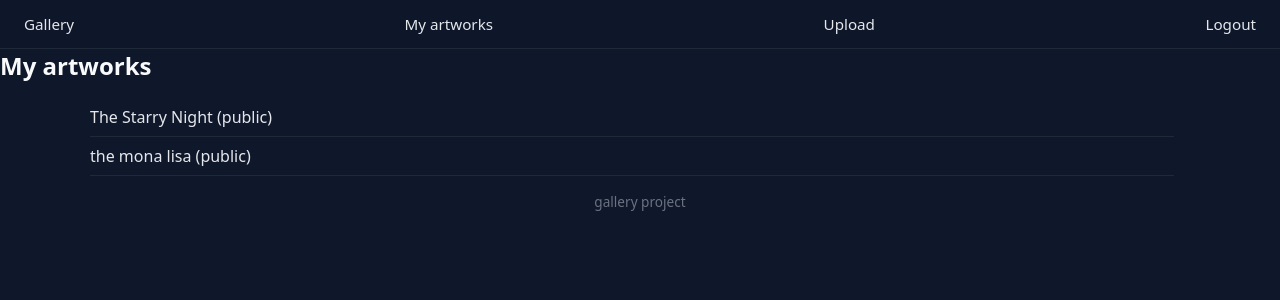
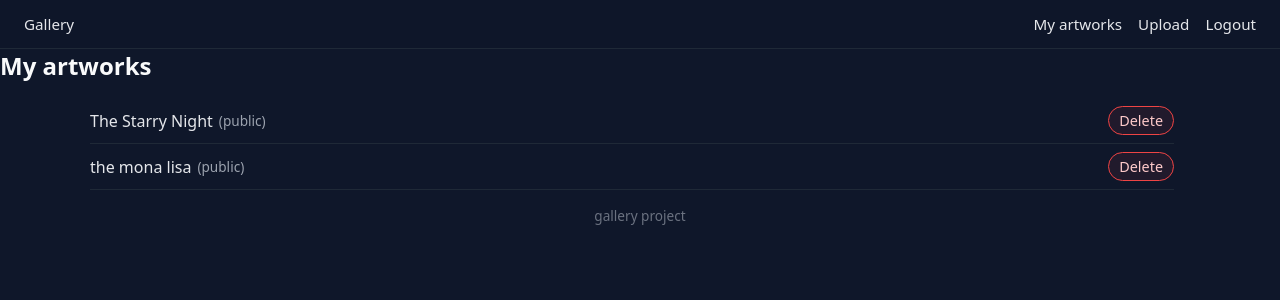
Before and after one commit to ayoubjoudii/OTC, a PHP site: page /my_artworks.php in a window 1280 px wide. Shown: the top 300 px of the page. Run offline with PHP 8.4, Linux system fonts and the light colour scheme; a user stored in the database is signed in; data comes from the database, SQL or seed files in the repository.

Commit message:
minor changes

```diff
--- a/header.php
+++ b/header.php
@@ -11,26 +11,28 @@ require_once 'config.php';
 </head>
 <body>
 <nav>
+  <div class="nav-left">
+    <?php if (!isset($_SESSION['user_id'])): ?>
+      <!-- Logged-out: show Register + Login on the left -->
+      <a href="register.php">Register</a>
+      <a href="login.php">Login</a>
+    <?php else: ?>
+      <!-- Logged-in: put Gallery on the left -->
       <a href="index.php">Gallery</a>
+    <?php endif; ?>
+  </div>
 
+  <div class="nav-right">
     <?php if (isset($_SESSION['user_id'])): ?>
-
       <?php if (!empty($_SESSION['role']) && $_SESSION['role'] === 'artist'): ?>
-      <!-- Artist nav -->
         <a href="my_artworks.php">My artworks</a>
         <a href="upload_artwork.php">Upload</a>
       <?php else: ?>
-      <!-- Normal user (can become artist) -->
         <a href="become_artist.php">Become artist</a>
       <?php endif; ?>
 
       <a href="logout.php">Logout</a>
-
-  <?php else: ?>
-
-    <a href="register.php">Register</a>
-    <a href="login.php">Login</a>
-
     <?php endif; ?>
+  </div>
 </nav>
 <hr>
--- a/my_artworks.php
+++ b/my_artworks.php
@@ -8,8 +8,9 @@ if (!isset($_SESSION['user_id']) || $_SESSION['role'] !== 'artist') {
     exit;
 }
 
+// get artist id for this user
 $stmt = $conn->prepare(
-    'SELECT a.id FROM artists a WHERE a.user_id = ?'
+    'SELECT id FROM artists WHERE user_id = ?'
 );
 $stmt->bind_param('i', $_SESSION['user_id']);
 $stmt->execute();
@@ -39,11 +40,21 @@ $artworks = $stmt->get_result();
 
 <ul>
 <?php while ($row = $artworks->fetch_assoc()): ?>
-  <li>
-    <a href="artwork.php?id=<?php echo $row['id']; ?>">
-      <?php echo htmlspecialchars($row['title']); ?>
+  <li class="artwork-row">
+    <div class="artwork-row-left">
+      <a href="artwork.php?id=<?php echo $row['id']; ?>">
+        <?php echo htmlspecialchars($row['title']); ?>
+      </a>
+      <span class="artwork-status">
+        (<?php echo $row['is_public'] ? 'public' : 'private'; ?>)
+      </span>
+    </div>
+
+    <a class="delete-link"
+       href="delete_artwork.php?id=<?php echo $row['id']; ?>"
+       onclick="return confirm('Delete this artwork permanently?');">
+      Delete
     </a>
-    (<?php echo $row['is_public'] ? 'public' : 'private'; ?>)
   </li>
 <?php endwhile; ?>
 </ul>
--- a/styles.css
+++ b/styles.css
@@ -13,11 +13,11 @@ body {
   min-height: 100vh;
 }
 
-/* ---------- Layout ---------- */
+/* ---------- Layout / navigation ---------- */
 
 nav {
   display: flex;
-  justify-content: space-between;
+  justify-content: space-between;  /* left group vs right group */
   align-items: center;
   padding: 14px 24px;
   background: rgba(15, 23, 42, 0.9);
@@ -28,15 +28,17 @@ nav {
   backdrop-filter: blur(10px);
 }
 
+.nav-left,
+.nav-right {
+  display: flex;
+  align-items: center;
+  gap: 16px;
+}
+
 nav a {
   color: #e5e7eb;
   text-decoration: none;
-  margin-right: 16px;
   font-size: 0.95rem;
-}
-
-nav a:last-child {
-  margin-right: 0;
 }
 
 nav a:hover {
@@ -290,6 +292,45 @@ ul li a:hover {
   color: #38bdf8;
 }
 
+/* My artworks list: title left, delete right */
+
+.artwork-row {
+  display: flex;
+  align-items: center;
+  justify-content: space-between;   /* pushes delete link to the right */
+  gap: 12px;
+}
+
+.artwork-row-left {
+  display: flex;
+  align-items: center;
+  gap: 6px;
+}
+
+.artwork-status {
+  color: #9ca3af;
+  font-size: 0.85rem;
+}
+
+/* Delete link styling */
+
+.delete-link {
+  padding: 4px 10px;
+  border-radius: 999px;
+  border: 1px solid #ef4444;
+  color: #fecaca;
+  font-size: 0.9rem;
+  text-decoration: none;
+  background: rgba(239, 68, 68, 0.08);
+  transition: background-color 0.15s ease, color 0.15s ease, border-color 0.15s ease;
+}
+
+.delete-link:hover {
+  background: #ef4444;   /* red background on hover */
+  color: #ffffff;
+  border-color: #b91c1c;
+}
+
 /* ---------- Footer ---------- */
 
 footer {
```
Also changed, not shown: delete_artwork.php (added, +62 -0 lines), index.php (+10 -3 lines). Lines whose indentation alone changed are shown as unchanged.
